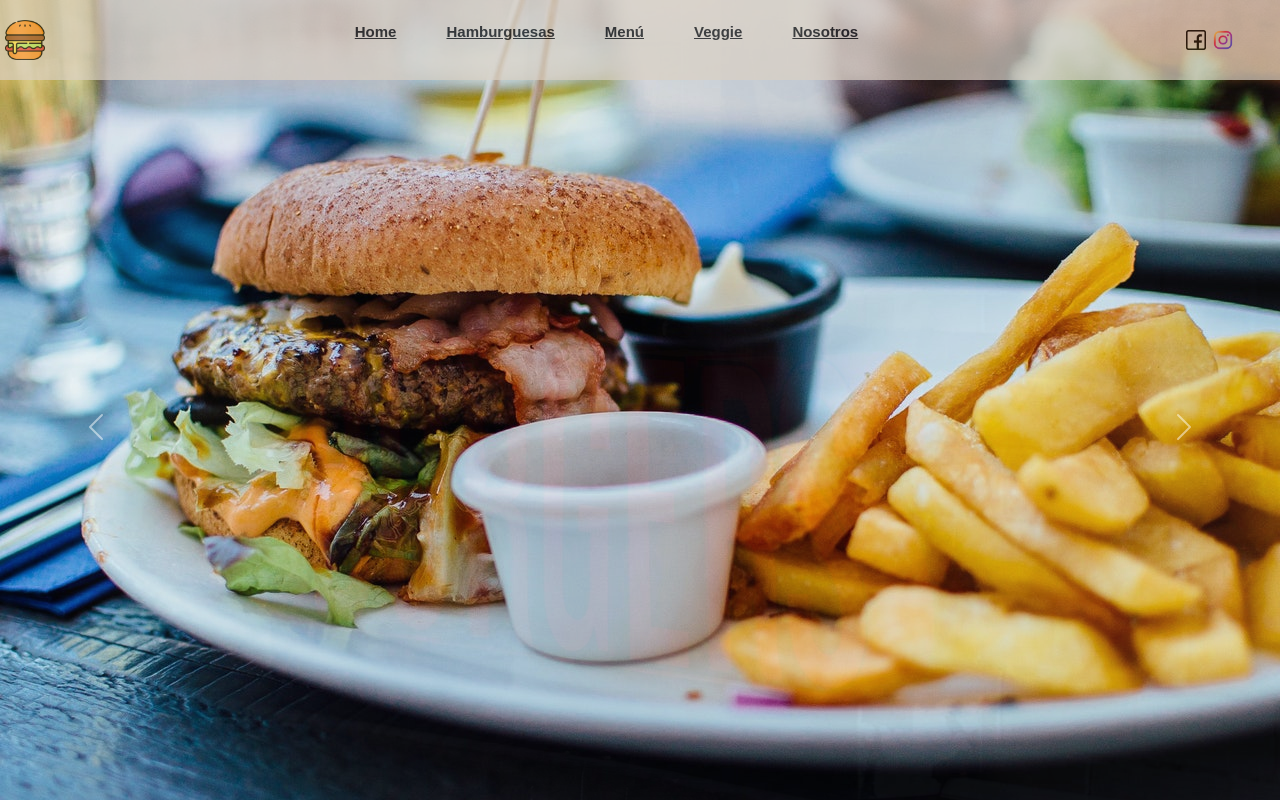
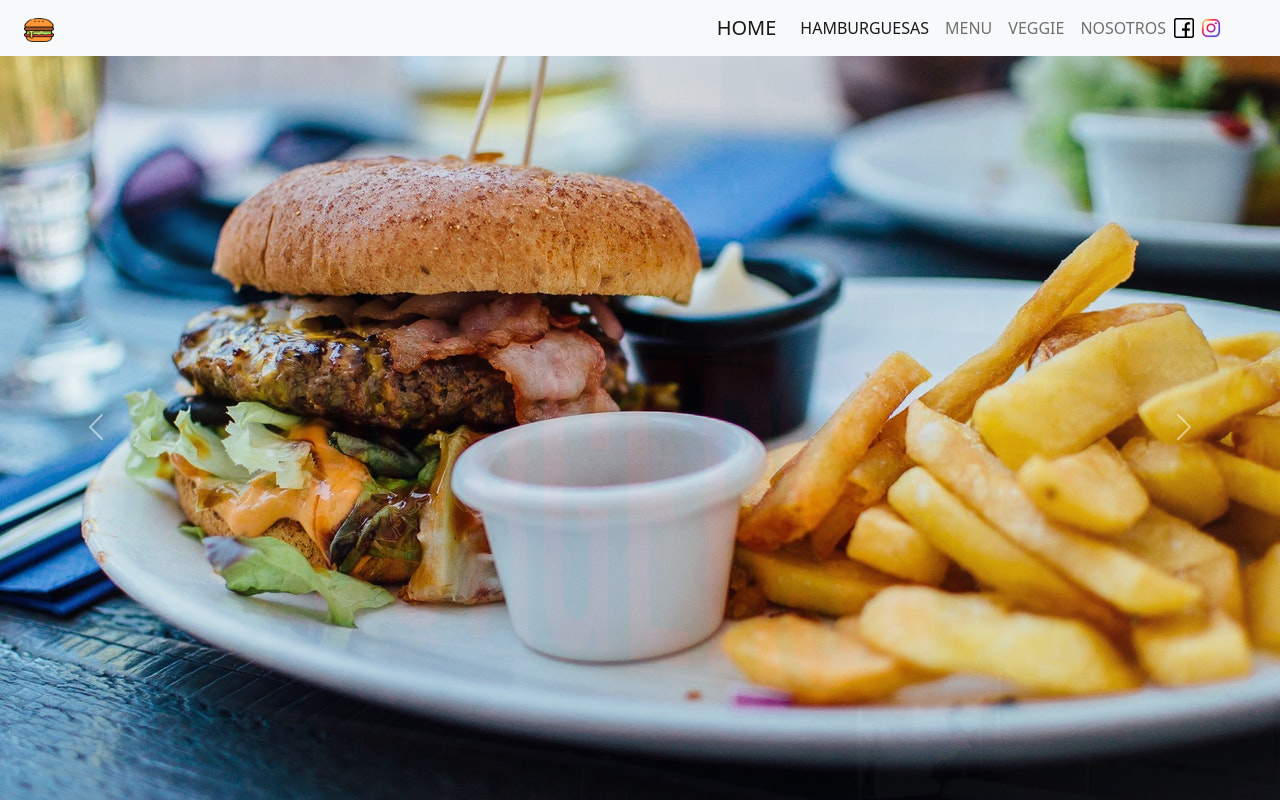
Before and after one commit to TrellixVulnTeam/Bootstrap_S4BQ, a plain HTML site: page pages/nosotros.html in a window 1280 px wide. Shown: the top 800 px of the page. Drawn offline with Linux system fonts and the light colour scheme.

Commit message:
agregando navbar de bootstrap

```diff
--- a/pages/nosotros.html
+++ b/pages/nosotros.html
@@ -16,6 +16,43 @@
             <img class="header__img" src="./assets/img/header-footer/papas-cheddar.jpg" alt="imagen de fondo">
         </div>
         -->
+        <nav class="navbar navbar-expand-lg fixed-top navbar-light bg-light">
+            <div class="container-fluid">
+                <div class="container">
+                    <a class="navbar-brand" href="../index.html">
+                      <img src="../assets/logo/icono-burger.png" alt="" width="30" height="24">
+                    </a>
+                </div>
+              <a class="navbar-brand" href="../index.html">HOME</a>
+              <button class="navbar-toggler" type="button" data-bs-toggle="collapse" data-bs-target="#navbarText" aria-controls="navbarText" aria-expanded="false" aria-label="Toggle navigation">
+                <span class="navbar-toggler-icon"></span>
+              </button>
+            <div class="collapse navbar-collapse" id="navbarText">
+                <ul class="navbar-nav me-auto mb-2 mb-lg-0">
+                    <li class="nav-item">
+                        <a class="nav-link active" aria-current="page" href="burger.html">HAMBURGUESAS</a>
+                    </li>
+                    <li class="nav-item">
+                        <a class="nav-link" href="menu.html">MENU</a>
+                    </li>
+                    <li class="nav-item">
+                        <a class="nav-link" href="veggie.html">VEGGIE</a>
+                    </li>
+                    <li class="nav-item">
+                        <a class="nav-link" href="nosotros.html">NOSOTROS</a>
+                    </li>
+                </ul>
+                <span class="navbar-text">
+                    <div class="nav__redes">
+                    <a href="https://www.facebook.com" target="blank"> <img src="../assets/logo/facebook-icon.png" alt="Icono de facebook"></a>
+                    <a href="https://www.instagram.com" target="blank"> <img src="../assets/logo/instagram-icon.png" alt="Icono de Instagram"></a>
+                    </div>
+                </span>
+            </div>
+            </div>
+          </nav>
+
+
         <div id="carouselExampleIndicators" class="carousel slide carousel-fade" data-bs-ride="carousel" height="900px">
             <div class="carousel-indicators">
                 <button type="button" data-bs-target="#carouselExampleIndicators" data-bs-slide-to="0" class="active" aria-current="true" aria-label="Slide 1"></button>
@@ -43,7 +80,8 @@
             </button>
         </div>
         <!-- -------------Zona Navegable----------------->
-        <nav class="nav__container">
+
+   <!--     <nav class="nav__container">
             <img class="nav__icon" src="../assets/logo/icono-burger.png" alt="Logo de la Hamburguesería">
 
             <ul class="nav__ul">
@@ -59,6 +97,10 @@
                 <a href="https://www.instagram.com" target="blank"> <img src="../assets/logo/instagram-icon.png" alt="Icono de Instagram"></a>
             </div>
             </nav>
+        -->
+
+
+
 
     </header>
 
```
